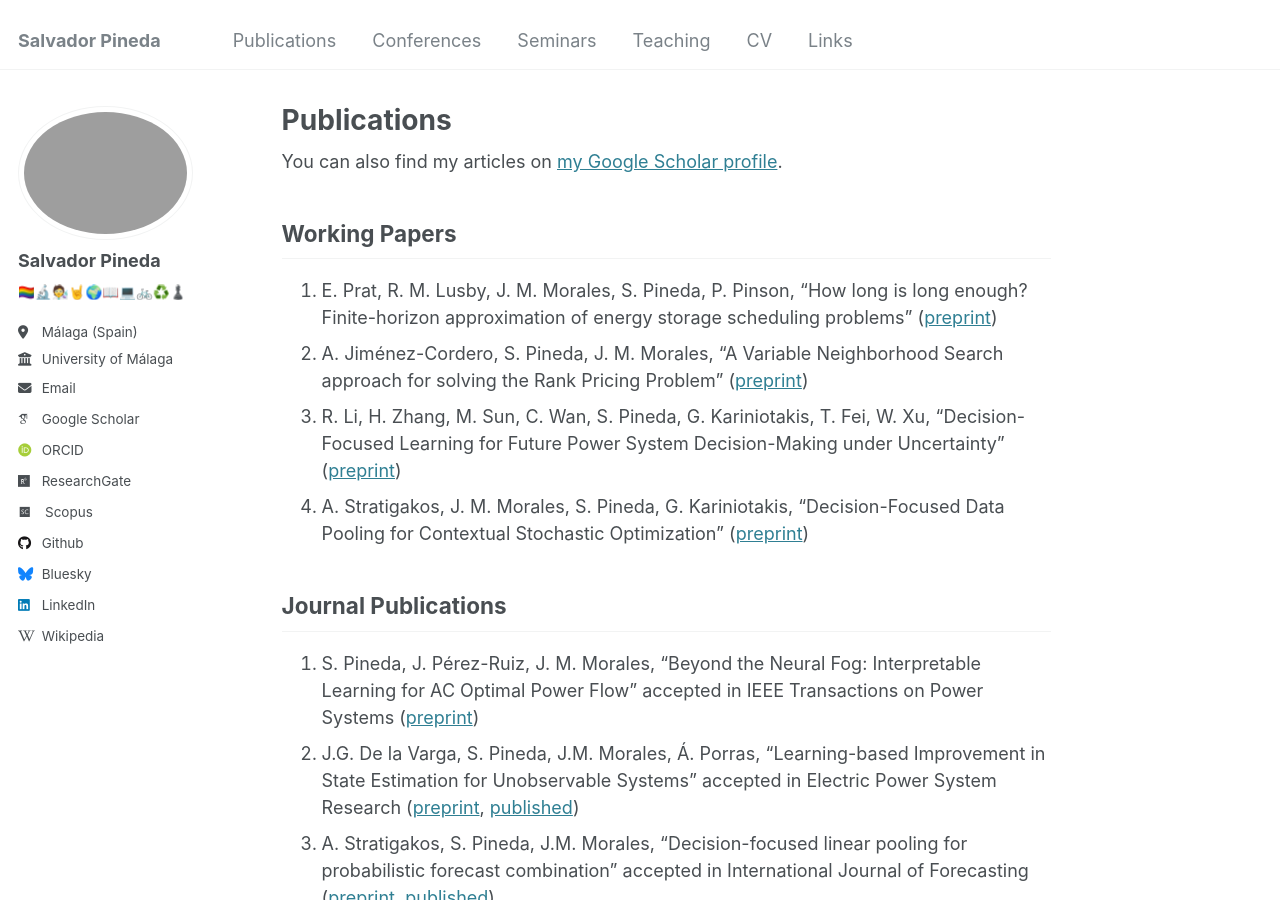
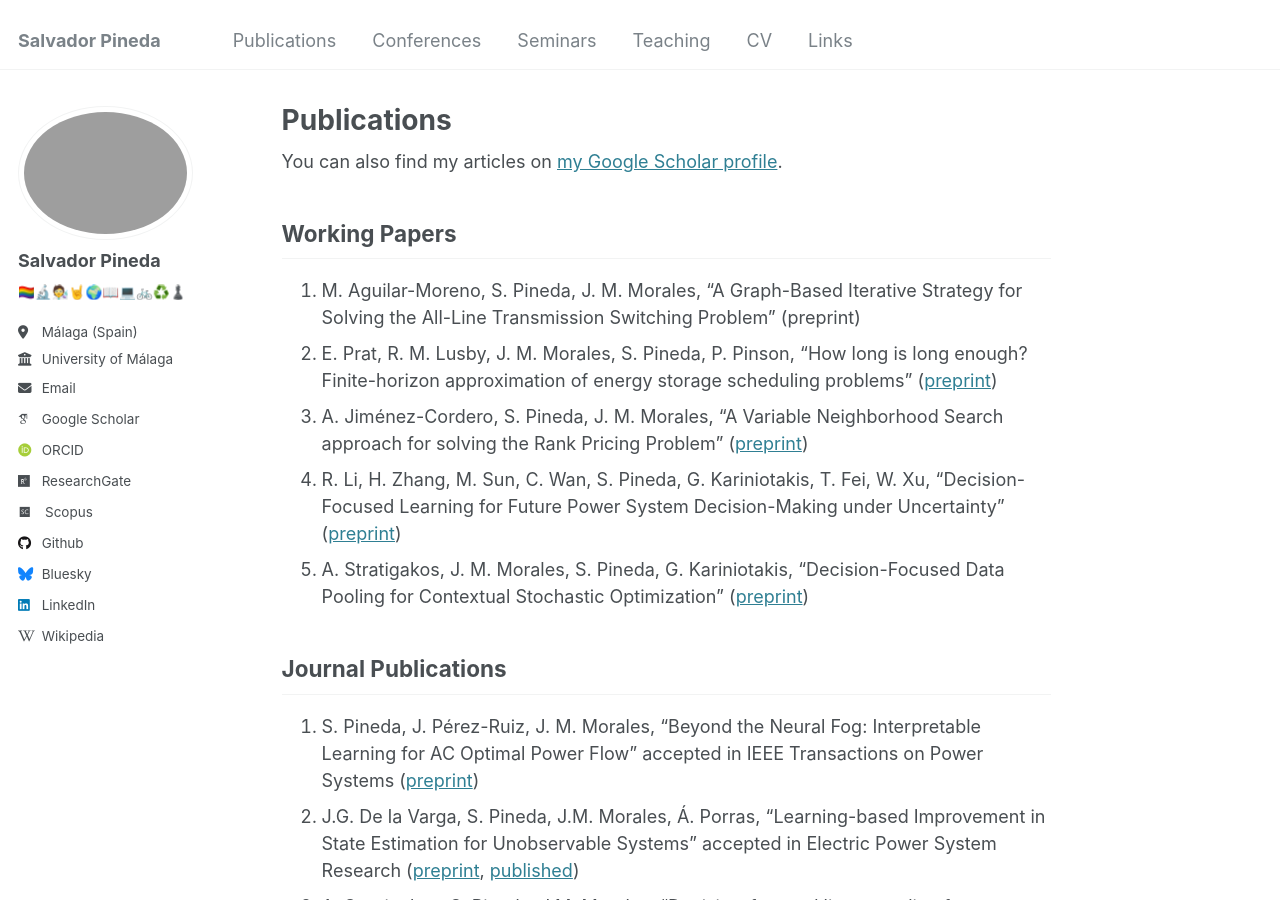
Before and after one commit to salvapineda/salvapineda.github.io, a Jekyll site: the page built from _pages/publications.md, in a window 1280 px wide and 900 px high. Built offline with Jekyll 4.4.1, drawn with Linux system fonts in a browser that asks for light colours; some web fonts are replaced.

Commit message:
Update publications.md

```diff
--- a/_pages/publications.md
+++ b/_pages/publications.md
@@ -10,6 +10,7 @@ author_profile: true
 
 ## Working Papers
 
+1.  M. Aguilar-Moreno, S. Pineda, J. M. Morales, "A Graph-Based Iterative Strategy for Solving the All-Line Transmission Switching Problem" (preprint)
 1.  E. Prat, R. M. Lusby, J. M. Morales, S. Pineda, P. Pinson, "How long is long enough? Finite-horizon approximation of energy storage scheduling problems" ([preprint](https://arxiv.org/abs/2411.17463))
 1.  A. Jiménez-Cordero, S. Pineda, J. M. Morales, "A Variable Neighborhood Search approach for solving the Rank Pricing Problem" ([preprint](https://arxiv.org/abs/2405.15702))
 1.  R. Li, H. Zhang, M. Sun, C. Wan, S. Pineda, G. Kariniotakis, T. Fei, W. Xu, "Decision-Focused Learning for Future Power System Decision-Making under Uncertainty" ([preprint](https://arxiv.org/abs/2401.03680))
```
